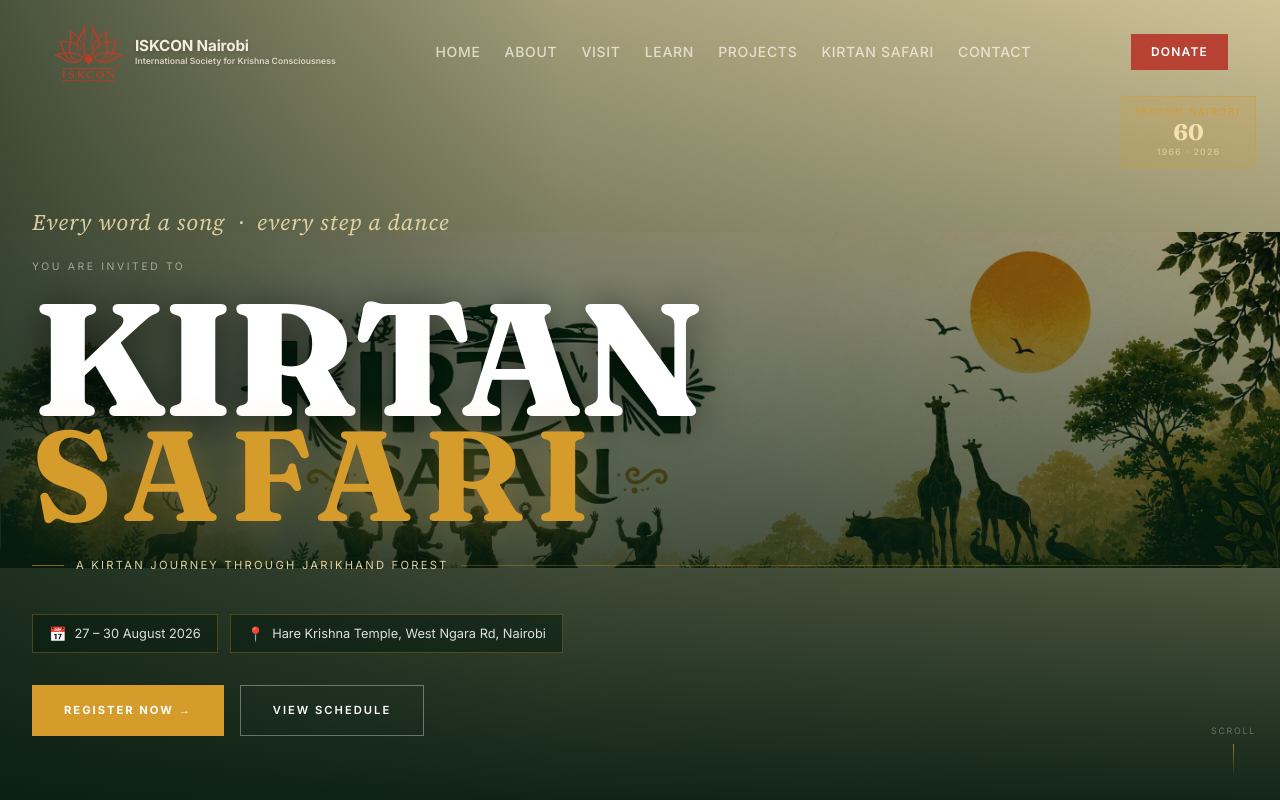
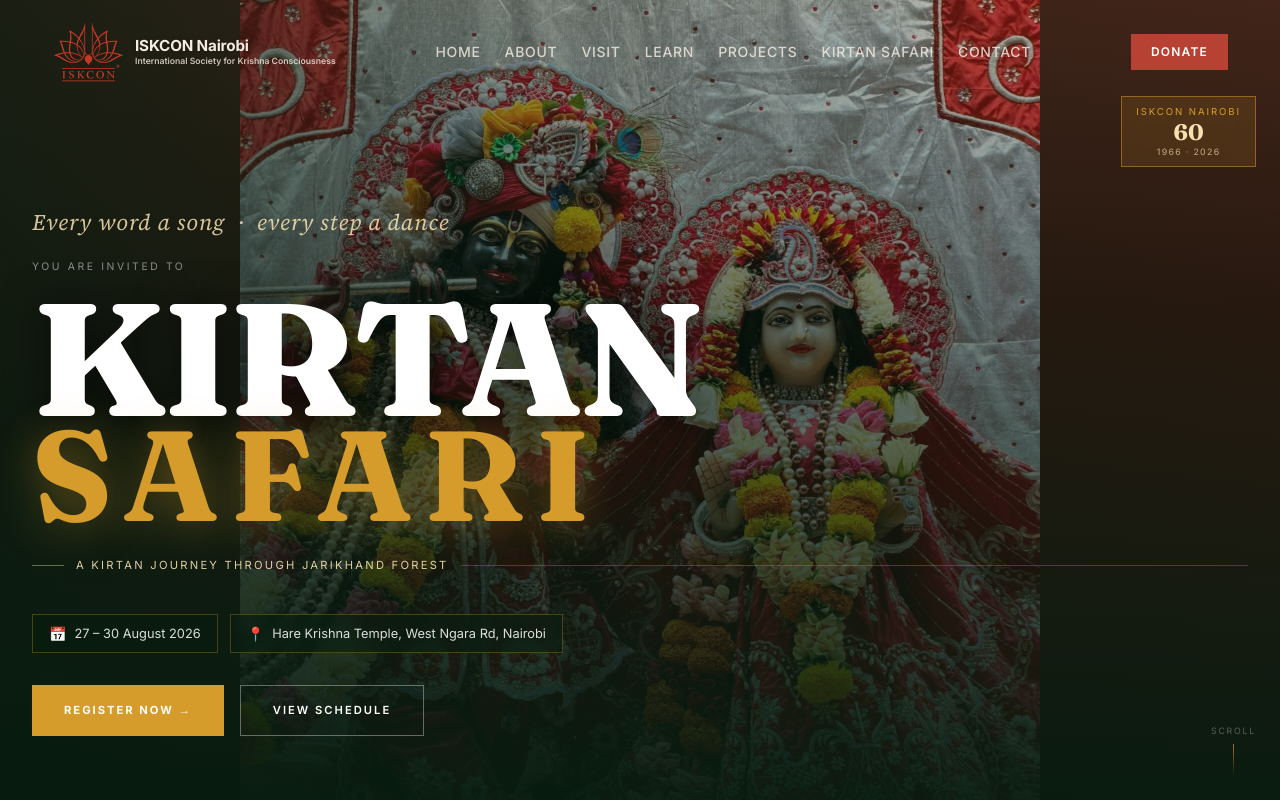
Before and after one commit to mongaremanfredo/iskcon-nairobi, a Next.js app: page /festivals/kirtan-safari in a window 1280 px wide. Shown: the top 800 px of the page. Built offline with nearby package versions, Linux system fonts and the light colour scheme.

Commit message:
Use daily darshan for kirtan safari image

```diff
--- a/src/app/festivals/kirtan-safari/page.tsx
+++ b/src/app/festivals/kirtan-safari/page.tsx
@@ -125,11 +125,11 @@
             position: "absolute",
             inset: 0,
             backgroundImage:
-              "url('/images/kirtan-safari-2026-page-hero.png')",
-            backgroundColor: "#f6e2b1",
+              "url('/images/kirtan-safari-daily-darshan-2026.jpg')",
+            backgroundColor: "#3f160f",
             backgroundRepeat: "no-repeat",
             backgroundSize: "contain",
-            backgroundPosition: "center",
+            backgroundPosition: "center top",
           }}
         />
 
@@ -1307,7 +1307,7 @@
           }
 
           .kirtan-safari-page .ks-hero > div:first-of-type {
-            background-position: center !important;
+            background-position: center top !important;
             background-size: contain !important;
           }
 
--- a/src/components/sections/HeroSection.tsx
+++ b/src/components/sections/HeroSection.tsx
@@ -19,10 +19,10 @@
     mobilePosition: "62% center",
   },
   {
-    src: "/images/kirtan-safari-2026-page-hero.png",
-    alt: "Kirtan Safari festival artwork with African landscape",
-    position: "center",
-    mobilePosition: "42% center",
+    src: "/images/kirtan-safari-daily-darshan-2026.jpg",
+    alt: "Daily darshan of Sri Sri Radha Bankebihari in red festival attire",
+    position: "center top",
+    mobilePosition: "center top",
     fit: "contain",
   },
 ];
```
Also changed, not shown: public/images/kirtan-safari-daily-darshan-2026.jpg (added).
